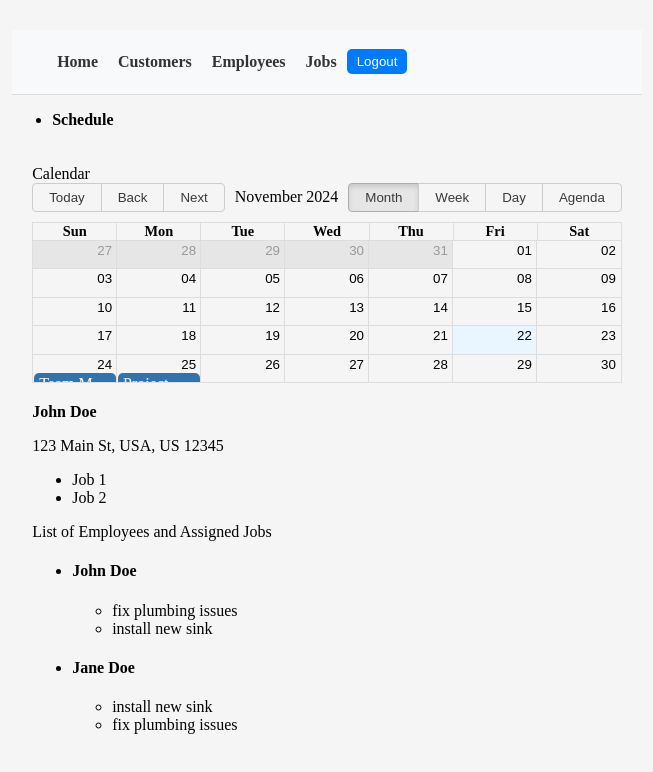
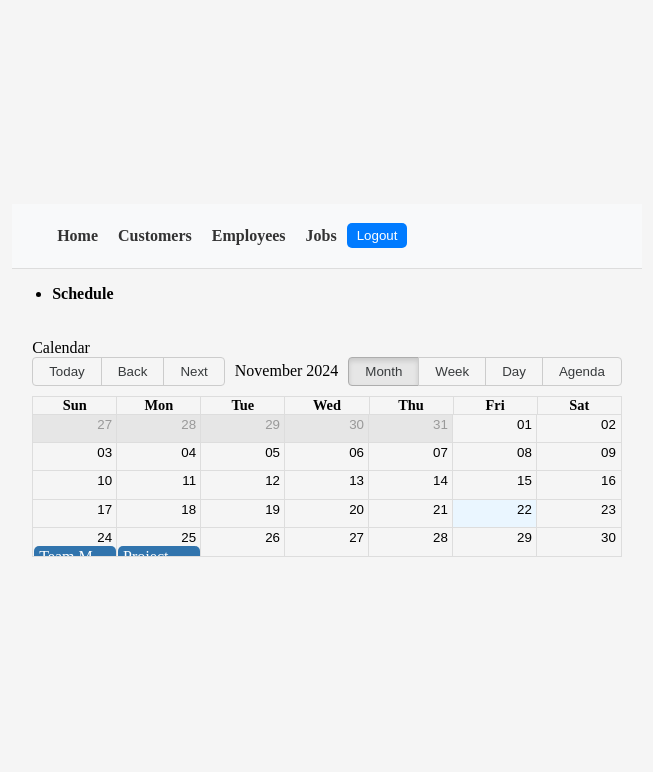
Before and after one commit to Runnerrupert/JobHub, a React (Vite) app in the folder client/: page /home in a window 1280 px wide. Shown: the top 772 px of the page, without its empty margins (313-966 px from the left). Built offline with nearby package versions, Linux system fonts and the light colour scheme.

Commit message:
decided to make the home page solely the calendar and got rid of the placeholder employee info

```diff
--- a/client/src/pages/Home.tsx
+++ b/client/src/pages/Home.tsx
@@ -1,18 +1,17 @@
-import { Layout, Menu, Row, Col, Card, Typography, List } from "antd";
+import { Layout, Menu, Row, Col, Card, } from "antd";
 import Navbar from "../components/Navbar";
-import { Calendar, dateFnsLocalizer } from 'react-big-calendar';
-import { format, parse, startOfWeek, getDay } from 'date-fns';
-import 'react-big-calendar/lib/css/react-big-calendar.css';
-import { enUS } from 'date-fns/locale/en-US';
+import { Calendar, dateFnsLocalizer } from 'react-big-calendar'; //Import Calendar and dateFnsLocalizer from a GitHub repository that I found
+import { format, parse, startOfWeek, getDay } from 'date-fns'; // Import date-fns functions
+import 'react-big-calendar/lib/css/react-big-calendar.css'; // Styling for the calendar
+import { enUS } from 'date-fns/locale/en-US'; // Import English locale for date-fns
 
 const { Header, Content } = Layout;
-const { Title, Text } = Typography;
 
 const Home = () => {
 
-  const locales = { 'en-US': enUS };
+  const locales = { 'en-US': enUS }; // Define the locales object with the English locale
 
-  const localizer = dateFnsLocalizer({
+  const localizer = dateFnsLocalizer({// Create a new instance of dateFnsLocalizer with the following options
     format,
     parse,
     startOfWeek,
@@ -20,7 +19,7 @@ const Home = () => {
     locales,
   });
 
-  const events = [
+  const events = [ // Define the events array with some sample events
     {
       title: 'Team Meeting',
       start: new Date(2024, 10, 24, 10, 0), // November 24, 2024, at 10:00 AM
@@ -33,21 +32,6 @@ const Home = () => {
     },
   ];
 
-  const customers = [
-    {
-      name: 'John Doe',
-      address: '123 Main St, USA, US 12345',
-      jobs: [
-        { title: 'Job 1', description: 'Job 1 Description' },
-        { title: 'Job 2', description: 'Job 2 Description' },
-      ],
-    },
-  ];
-
-const employees = [
-  {name: 'John Doe', assignedJob: ['fix plumbing issues', 'install new sink']},
-  {name: 'Jane Doe', assignedJob: ['install new sink', 'fix plumbing issues']},
-];
 
 return (
   <Layout>
@@ -67,47 +51,17 @@ return (
             {/* Placeholder for Calendar */}
             <Card title="Calendar" className="calendar-card" style={{ marginBottom: '20px' }}>
               <div style={{ height: '200px', display: 'flex', alignItems: 'center', justifyContent: 'center' }}>
-                <Calendar localizer={localizer} events={events} startAccessor="start" endAccessor="end" style={{ height: '100%', width: '100%' }} />
+                <Calendar localizer={localizer}
+                events={events}
+                startAccessor="start"
+                endAccessor="end"
+                style={{ height: '100%', width: '100%' }} />
               </div>
             </Card>
-
-    {/* Customer and Job List */}
-    {customers.map((customer, index) => (
-              <Card key={index} className="customer-card">
-                <Text strong>{customer.name}</Text>
-                <p>{customer.address}</p>
-                <List
-                  size="small"
-                  dataSource={customer.jobs}
-                  renderItem={(job) => (
-                    <List.Item>
-                      {job.title}
-                    </List.Item>
-                  )}
-                />
-              </Card>
-            ))}
           </Col>
 
 {/* Right Content Area - Employees and Assigned Jobs */}
-<Col span={18}>
-            <Card title="List of Employees and Assigned Jobs">
-              <List
-                itemLayout="vertical"
-                dataSource={employees}
-                renderItem={(employee) => (
-                  <List.Item>
-                    <Title level={4}>{employee.name}</Title>
-                    <List
-                      size="small"
-                      dataSource={employee.assignedJob}
-                      renderItem={(job) => <List.Item>{job}</List.Item>}
-                    />
-                  </List.Item>
-                )}
-              />
-            </Card>
-          </Col>
+
         </Row>
       </Content>
     </Layout>
```
